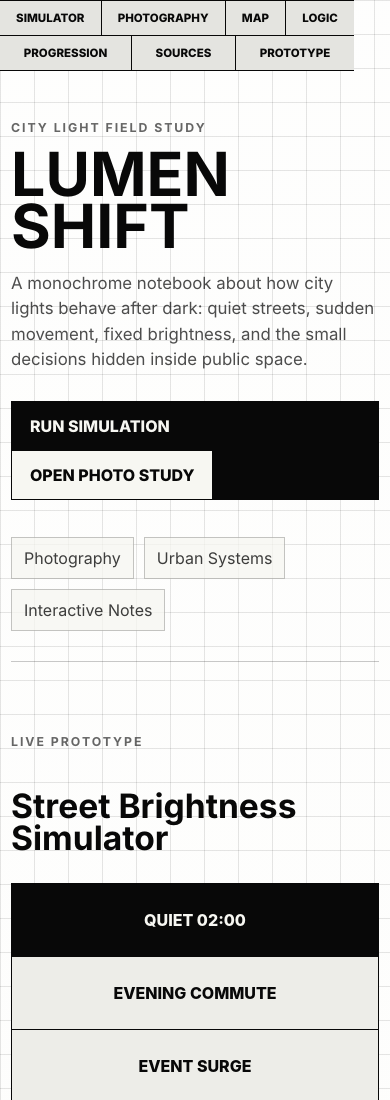
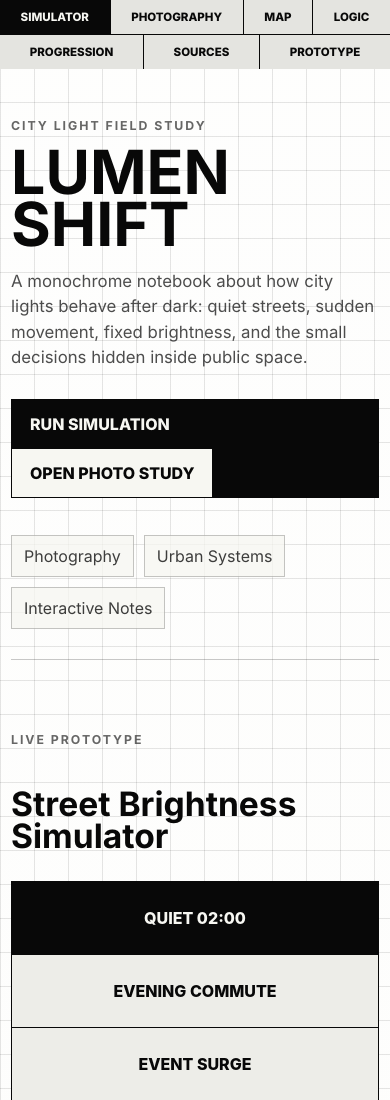
Before and after one commit to Shunnnyyy/lumen-shift, a website built with Vite: page index.html in a window 390 px wide. Shown: the top 1100 px of the page. Built offline with nearby package versions, Linux system fonts and the light colour scheme.

Commit message:
Fix Lumen navigation background

```diff
--- a/src/styles.css
+++ b/src/styles.css
@@ -62,14 +62,15 @@
   display: flex;
   flex-wrap: wrap;
   justify-content: flex-end;
-  gap: 1px;
-  max-width: min(620px, calc(100% - 36px));
-  border: 1px solid var(--ink);
-  background: var(--ink);
+  gap: 0;
+  max-width: min(820px, calc(100% - 36px));
+  background: transparent;
 }
 
 .site-nav a {
   display: block;
+  margin: -1px 0 0 -1px;
+  border: 1px solid var(--ink);
   padding: 10px 12px;
   background: rgba(247, 247, 242, 0.92);
   color: var(--ink);
@@ -898,12 +899,15 @@
     top: 0;
     right: auto;
     margin: 0;
-    border-left: 0;
-    border-right: 0;
+    max-width: 100%;
+    background: var(--ink);
+    gap: 1px;
   }
 
   .site-nav a {
     flex: 1 1 auto;
+    margin: 0;
+    border: 0;
     text-align: center;
   }
 
```
